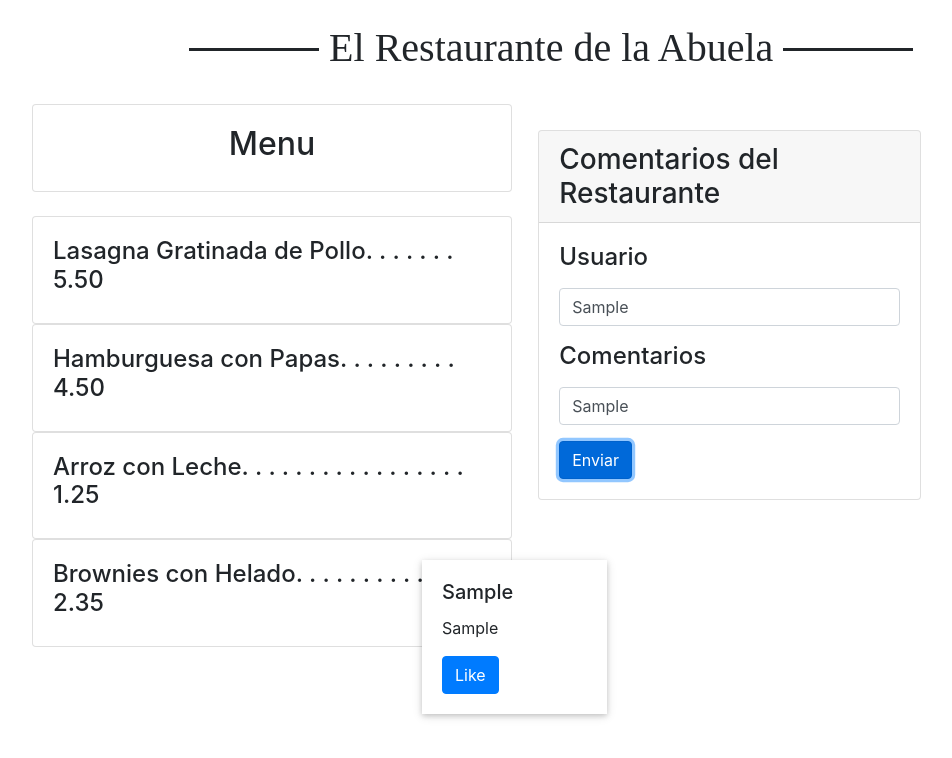
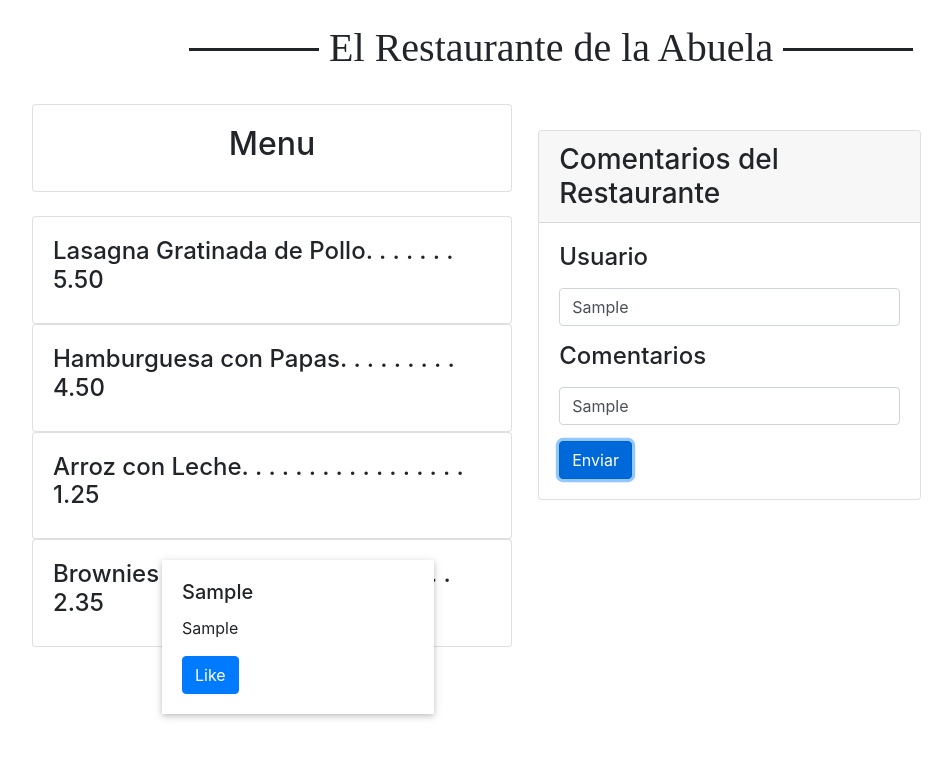
Before and after one commit to MDelgado20/angular-basico-RestPieLulu, an Angular app in the folder AppRestaurante/: page / in a window 1280 px wide. Both pictures are taken after typing "Sample", "Sample" into the empty fields and a click on the button "Enviar". Shown: the top 758 px of the page, without its empty margins (53-1005 px from the left). Built offline with nearby package versions, Linux system fonts and the light colour scheme.

Commit message:
Modificación de diseño

```diff
--- a/AppRestaurante/src/app/comentarios-rest/comentarios-rest.component.html
+++ b/AppRestaurante/src/app/comentarios-rest/comentarios-rest.component.html
@@ -1,5 +1,4 @@
-
-<div class="col inner">
+<div class="col-md inner">
             <div class="row">
 
 
--- a/AppRestaurante/src/styles.css
+++ b/AppRestaurante/src/styles.css
@@ -14,7 +14,8 @@ body{
 .inner{
  margin: 30px;
  margin-bottom: 10px;
-
+ margin-left: -100px;
+ margin-right: -100px;
 }
 
 h1{
```
Lines whose indentation alone changed are shown as unchanged.
